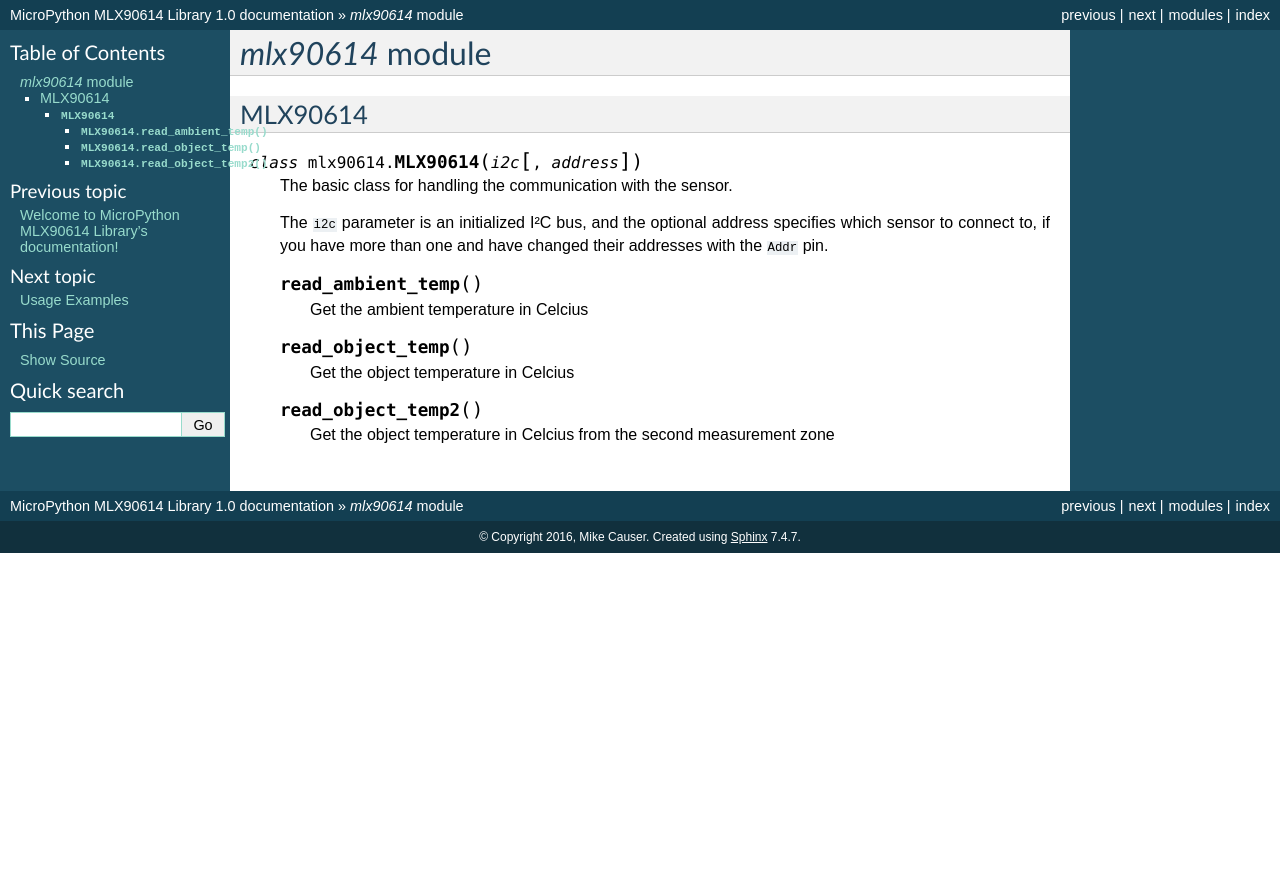
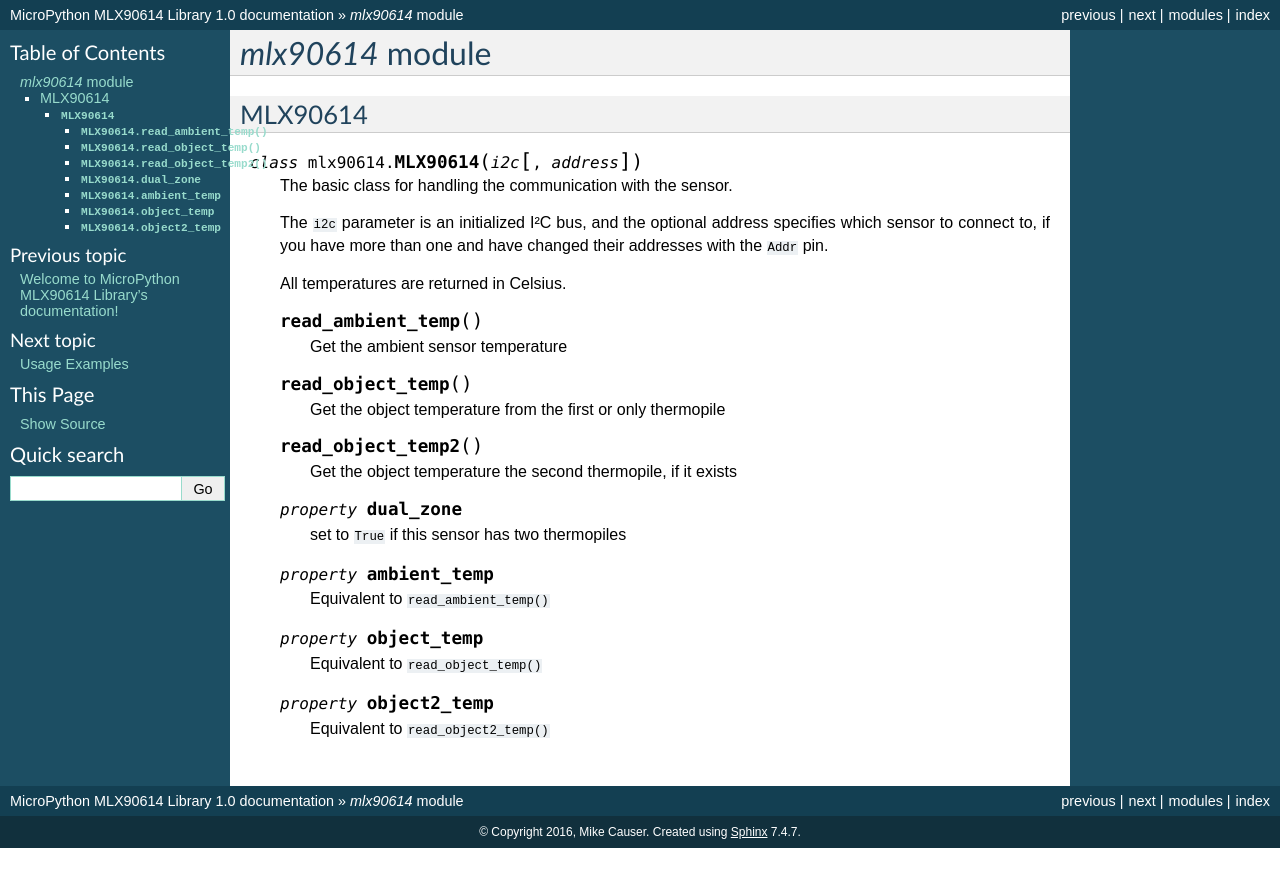
Before and after one commit to mcauser/micropython-mlx90614, a Sphinx documentation site: the page built from docs/mlx90614.rst, in a window 1280 px wide. Shown: the top 887 px of the page. Built offline with Sphinx 7.4.7, drawn with Linux system fonts in a browser that asks for light colours.

Commit message:
Cleanup the second thermopile handling
* refer to it as object2_temp rather than object_temp2
* make temperatures accessible as properties of the sensor object
* more documentation

```diff
--- a/docs/examples.rst
+++ b/docs/examples.rst
@@ -16,6 +16,8 @@ Now, to make basic measurement::
     sensor = mlx90614.MLX90614(i2c)
     print(sensor.read_ambient_temp())
     print(sensor.read_object_temp())
+    if sensor.dual_zone:
+        print(sensor.object2_temp)
 
 To perform continuous measurement::
 
@@ -23,3 +25,7 @@ To perform continuous measurement::
     while True:
         print(sensor.read_ambient_temp(), sensor.read_object_temp())
         time.sleep_ms(500)
+
+There are some useful properties:
+    * ``.dual_zone`` - set to ``True`` if the sensor has two thermopiles
+    * ``.ambient_temp`` - equivalent to read_ambient_temp(), also works for object and object2
--- a/docs/mlx90614.rst
+++ b/docs/mlx90614.rst
@@ -14,14 +14,32 @@ MLX90614
     specifies which sensor to connect to, if you have more than one and have
     changed their addresses with the ``Addr`` pin.
 
+    All temperatures are returned in Celsius.
+
     .. method:: read_ambient_temp()
 
-        Get the ambient temperature in Celcius
+        Get the ambient sensor temperature
 
     .. method:: read_object_temp()
 
-        Get the object temperature in Celcius
+        Get the object temperature from the first or only thermopile
 
     .. method:: read_object_temp2()
 
-        Get the object temperature in Celcius from the second measurement zone
+        Get the object temperature the second thermopile, if it exists
+
+    .. property:: dual_zone
+
+        set to ``True`` if this sensor has two thermopiles
+
+    .. property:: ambient_temp
+
+        Equivalent to ``read_ambient_temp()``
+
+    .. property:: object_temp
+
+        Equivalent to ``read_object_temp()``
+
+    .. property:: object2_temp
+
+        Equivalent to ``read_object2_temp()``
```
Also changed, not shown: README.md (+2 -0 lines), mlx90614.py (+14 -2 lines).
